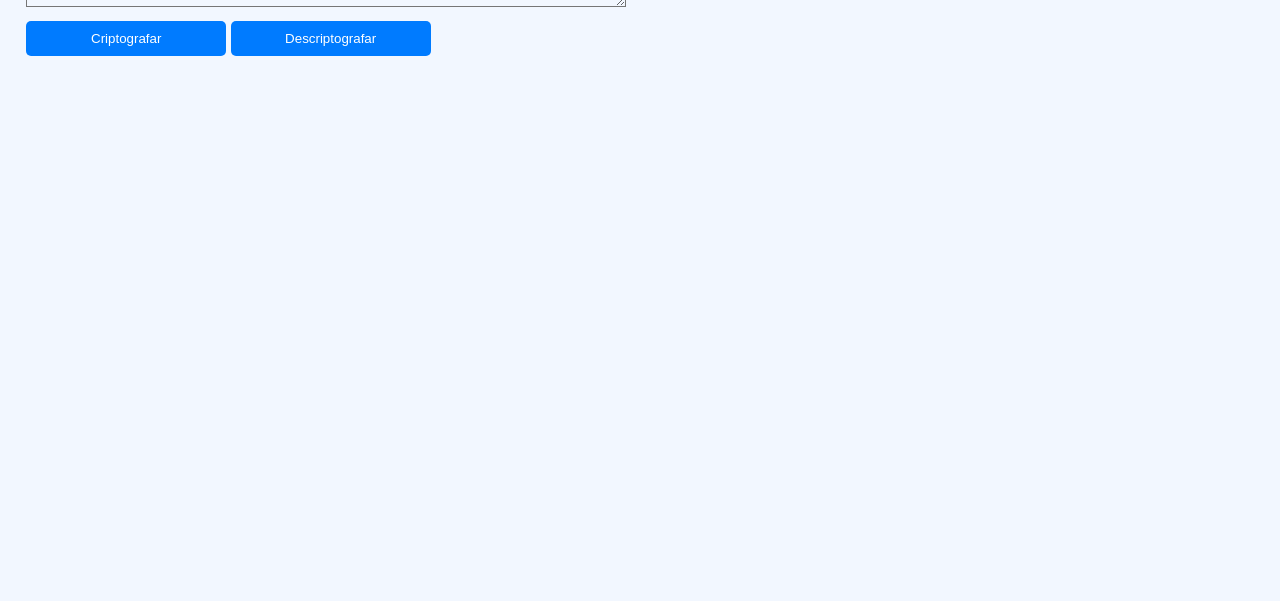
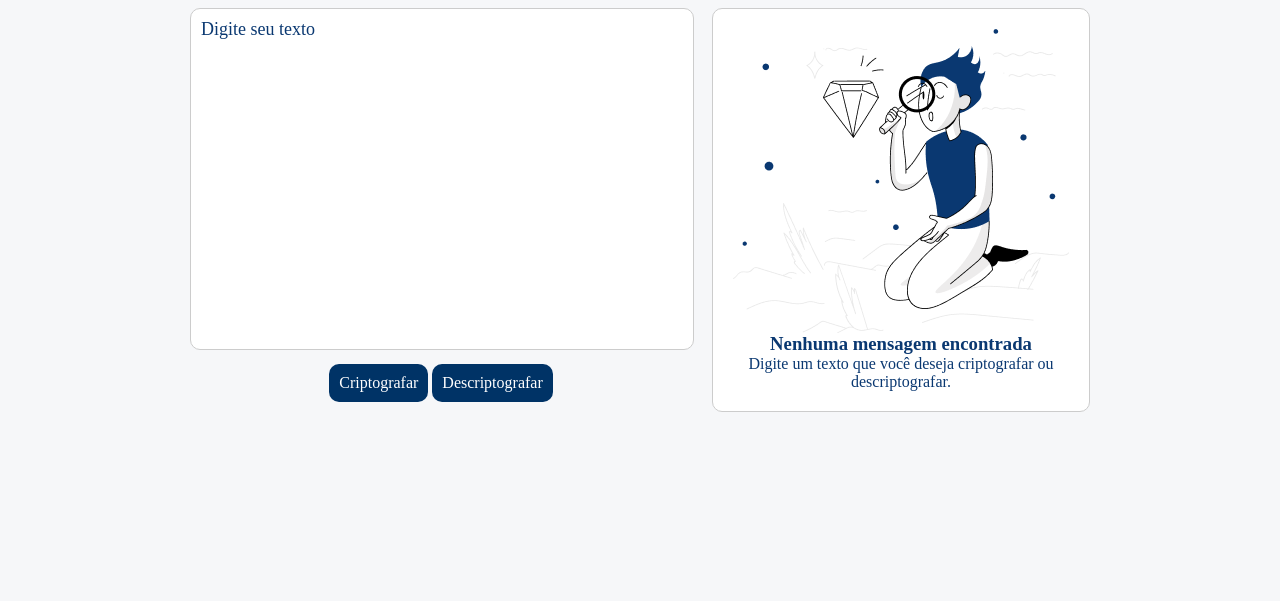
Before and after one commit to WelysonSR/APP-Criptografia-Texto, a plain HTML site: page index.html in a window 1280 px wide. Shown: the part 129-730 px from the top of the page. Drawn offline with Linux system fonts and the light colour scheme.

Commit message:
nova verção do app

```diff
--- a/index.html
+++ b/index.html
@@ -2,40 +2,49 @@
 <html lang="pt-br">
   <head>
     <meta charset="UTF-8" />
-    <meta name="viewport" content="width=device-width, initial-scale=1.0" />
-    <title>Criptografia de Texto</title>
-    <link rel="stylesheet" href="styles.css" />
+    <link rel="stylesheet" href="style.css" />
+    <link
+      rel="stylesheet"
+      href="https://cdnjs.cloudflare.com/ajax/libs/font-awesome/6.2.0/css/all.min.css"
+      integrity="sha512- enacting +4zLKTyp a0z O+r se2q AQzmnvTqSA8jS+rbcsQVFT+GPEPBTViPxqMfHDgkqMgwe+T7 (?,&#x20; and&#x20; + zC+Y&#x20; + O=&#x20; mb-4)"
+    />
+    <title>Decodificador de Texto</title>
   </head>
   <body>
-    <h1>Criptografia de Texto</h1>
-    <div class="container">
-      <section class="section">
+    <header>
+      <img id="logo" src="img/image.png" />
+    </header>
+
+    <main class="container">
+      <section class="text">
         <textarea id="text" placeholder="Digite seu texto"></textarea>
-        <div>
-          <input
-            class="btn"
-            type="button"
-            id="encrypt"
-            name="operation"
-            value="Criptografar"
-          />
-          <input
-            class="btn"
-            type="button"
-            id="decrypt"
-            name="operation"
-            value="Descriptografar"
-          />
-        </div>
+        <button class="btn" id="encrypt" >Criptografar</button>
+        <button class="btn" id="decrypt" >Descriptografar</button>
       </section>
 
-      <section class="section">
-        <div id="result"></div>
+      <section class="result">
+        <div id="result">
+          <img id="pessoa" src="img/pessoa.png">
+          <h3>Nenhuma mensagem encontrada</h3>
+          <p>
+            Digite um texto que você deseja criptografar ou descriptografar.
+          </p>
+        </div>
         <button class="btn" id="copyBtn" style="display: none">
-          Copiar para Área de Transferência
+          Copiar
         </button>
       </section>
-    </div>
+    </main>
+
+    <footer>
+      <samp>Desenvolvido por Welyson Rosa</samp>
+      <a href="https://www.linkedin.com/in/welysonrosa/" target="_blank">
+        <i class="fab fa-linkedin"></i>
+      </a>
+      <a href="https://github.com/WelysonSR" target="_blank">
+        <i class="fab fa-github"></i>
+      </a>
+    </footer>
 
     <script src="script.js"></script>
   </body>
--- /dev/null
+++ b/style.css
@@ -0,0 +1,170 @@
+* {
+  margin: 0;
+  padding: 0;
+  font-family: "Times New Roman", serif;
+}
+
+body {
+  background-color: #f6f7f9;
+}
+
+header {
+  padding: 20px 20px 0px 20px;
+}
+
+#logo {
+  width: 5%;
+}
+
+#pessoa {
+  display: none;
+}
+
+.text,
+.result {
+  margin-bottom: 20px;
+  text-align: center;
+}
+
+textarea {
+  width: calc(100% - 20px);
+  height: auto;
+  min-height: 160px;
+  max-height: 300px;
+  padding: 10px;
+  border: 1px solid #ccc;
+  border-radius: 10px;
+  resize: none;
+}
+
+textarea::placeholder {
+  color: #0A3871;
+  font-size: 18px;
+}
+
+.btn {
+  display: block;
+  width: 100%;
+  padding: 10px;
+  margin-top: 10px;
+  border: none;
+  border-radius: 10px;
+  background-color: #003366;
+  color: #fff;
+  font-size: 16px;
+  cursor: pointer;
+}
+
+.btn:hover {
+  background-color: #001f4d;
+}
+
+
+.result {
+  background-color: #ffffff;
+  color: #0A3871;
+  padding: 20px;
+  border-radius: 10px;
+  border: 1px solid #ccc;
+  height: auto;
+  min-height: 100px;
+  max-height: 300px;
+}
+
+#copyBtn {
+  display: block;
+  margin-top: 10px;
+}
+
+samp {
+  color: #003366;
+  font-size: 16px;
+}
+
+a {
+  color: #003366;
+  margin: 0 10px;
+  font-size: 24px;
+}
+
+a:hover {
+  transform: scale(1.2);
+}
+
+@media screen and (min-width: 600px) {
+  .container {
+    display: flex;
+    justify-content: space-between;
+    align-items: flex-start;
+  }
+
+  .text,
+  .result {
+    width: calc(50% - 10px);
+    text-align: center;
+  }
+
+  .text {
+    margin-right: 10px;
+  }
+
+  .result {
+    margin-left: 10px;
+  }
+}
+
+
+@media screen and (min-width: 900px) {
+  #pessoa {
+    display: block;
+  }
+
+  .container {
+    max-width: 900px;
+    margin: 20px auto;
+  }
+
+  .text,
+  .result {
+    height: auto;
+    min-height: 300px;
+    max-height: 500px;
+    text-align: center;
+  }
+
+  .text {
+    width: calc(60% - 10px);
+  }
+
+  .result {
+    width: calc(40% - 10px);
+    position: relative;
+  }
+
+  textarea {
+    height: auto;
+    min-height: 320px;
+    max-height: 500px;
+  }
+
+  .btn {
+    width: auto;
+    display: inline-block;
+  }
+
+  #copyBtn {
+    position: absolute;
+    bottom: -50px;
+    left: 50%;
+    transform: translateX(-50%);
+  }
+}
+
+footer {
+  background-color: #f0f7ff;
+  padding: 20px;
+  text-align: center;
+  position: fixed;
+  bottom: 0;
+  width: 100%;
+}
--- a/styles.css
+++ /dev/null
@@ -1,83 +0,0 @@
-body {
-    font-family: Arial, sans-serif;
-    background-color: #f2f7ff;
-    margin: 0;
-    padding: 0;
-}
-
-.container {
-    display: flex;
-    flex-direction: column;
-    justify-content: space-around;
-    align-items: center;
-    padding: 20px;
-    box-sizing: border-box;
-}
-.section {
-    width: 49%;
-    /* border: 2px red solid; */
-}
-
-h1 {
-    text-align: center;
-    color: #0a3871;
-}
-
-textarea {
-    width: 100%;
-    max-width: 600px;
-    margin-bottom: 10px;
-    background-color: #f2f7ff;
-    box-sizing: border-box;
-}
-
-textarea::placeholder {
-    color: #0a3871;
-    font-size: 18px;
-    font-style: italic;
-}
-
-div {
-    margin-bottom: 10px;
-}
-
-.btn {
-    width: 100%;
-    max-width: 200px;
-    padding: 10px;
-    background-color: #007bff;
-    color: #fff;
-    border: none;
-    border-radius: 5px;
-    cursor: pointer;
-    transition: background-color 0.3s;
-    margin-bottom: 10px;
-}
-
-.btn:hover {
-    background-color: #0056b3;
-}
-
-#result {
-    width: 100%;
-    max-width: 600px;
-    margin-top: 20px;
-}
-
-@media only screen and (min-width: 768px) {
-    .container {
-        flex-direction: row;
-        justify-content: space-around;
-        align-items: flex-start;
-    }
-
-    textarea {
-        width: 100%;
-        margin-right: 10px;
-    }
-
-    #result {
-        width: 45%;
-        margin-top: 0;
-    }
-}
```
Also changed, not shown: img/image.png (added), img/pessoa.png (added), script.js (indentation only).
